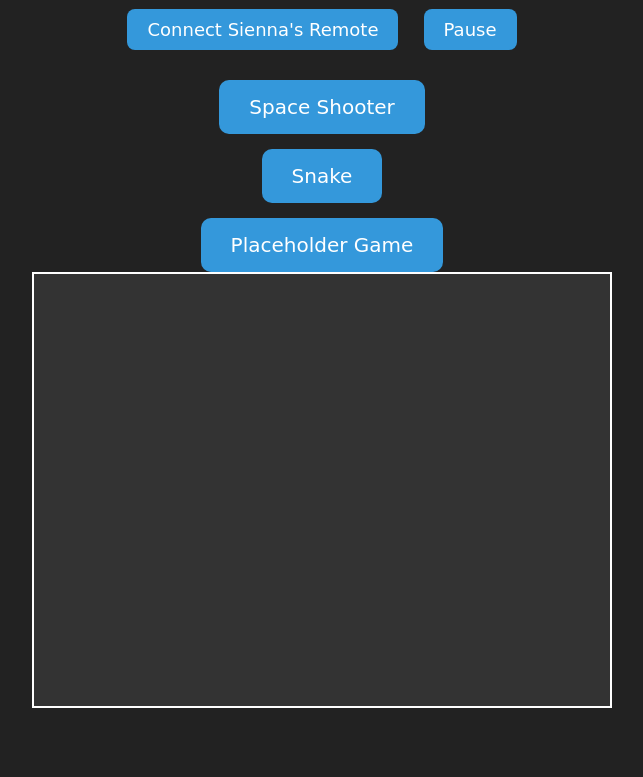
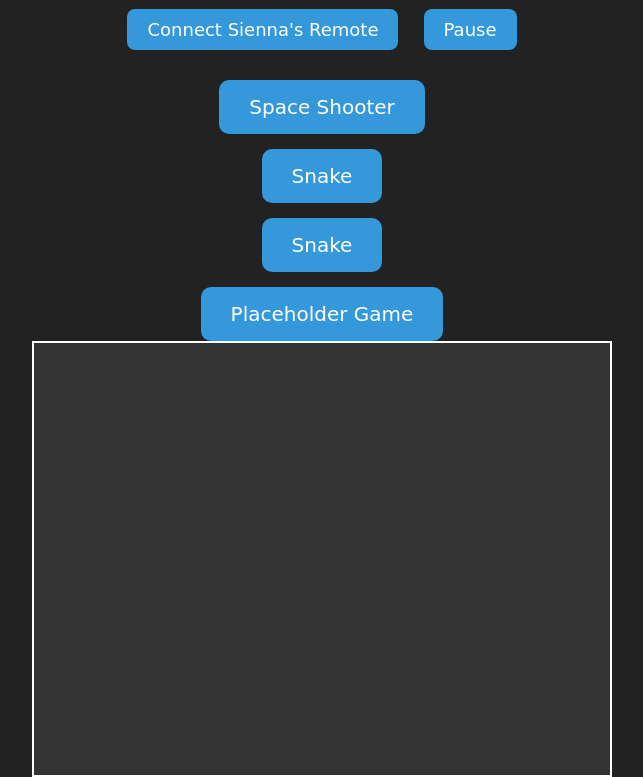
Before and after one commit to Med1z1n/GoodbyeGame, a plain HTML site: page index.html in a window 1280 px wide. Shown: the part 80-857 px from the top of the page, without its empty margins (318-961 px from the left). Before the commit the page ends 800 px from the top, so only its background shows below. Drawn offline with Linux system fonts and the light colour scheme; a web font is replaced by a local one.

Commit message:
Update index.html

```diff
--- a/index.html
+++ b/index.html
@@ -16,6 +16,7 @@
     <div id="menu">
         <button onclick="startGame('spaceShooter')">Space Shooter</button>
         <button onclick="startGame('Snake')">Snake</button>
+        <button onclick="startGame('Pong')">Snake</button>
         <button onclick="startGame('placeholder')">Placeholder Game</button>
     </div>
 
```
